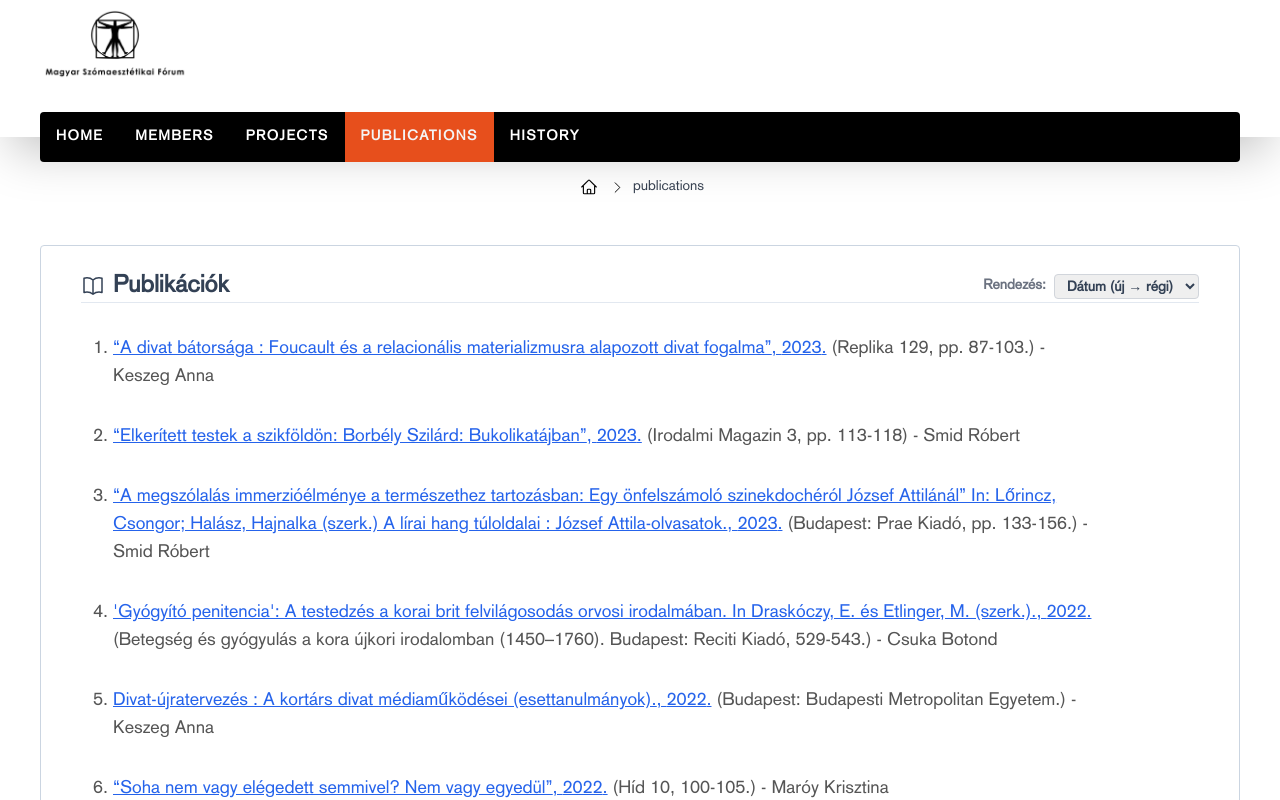
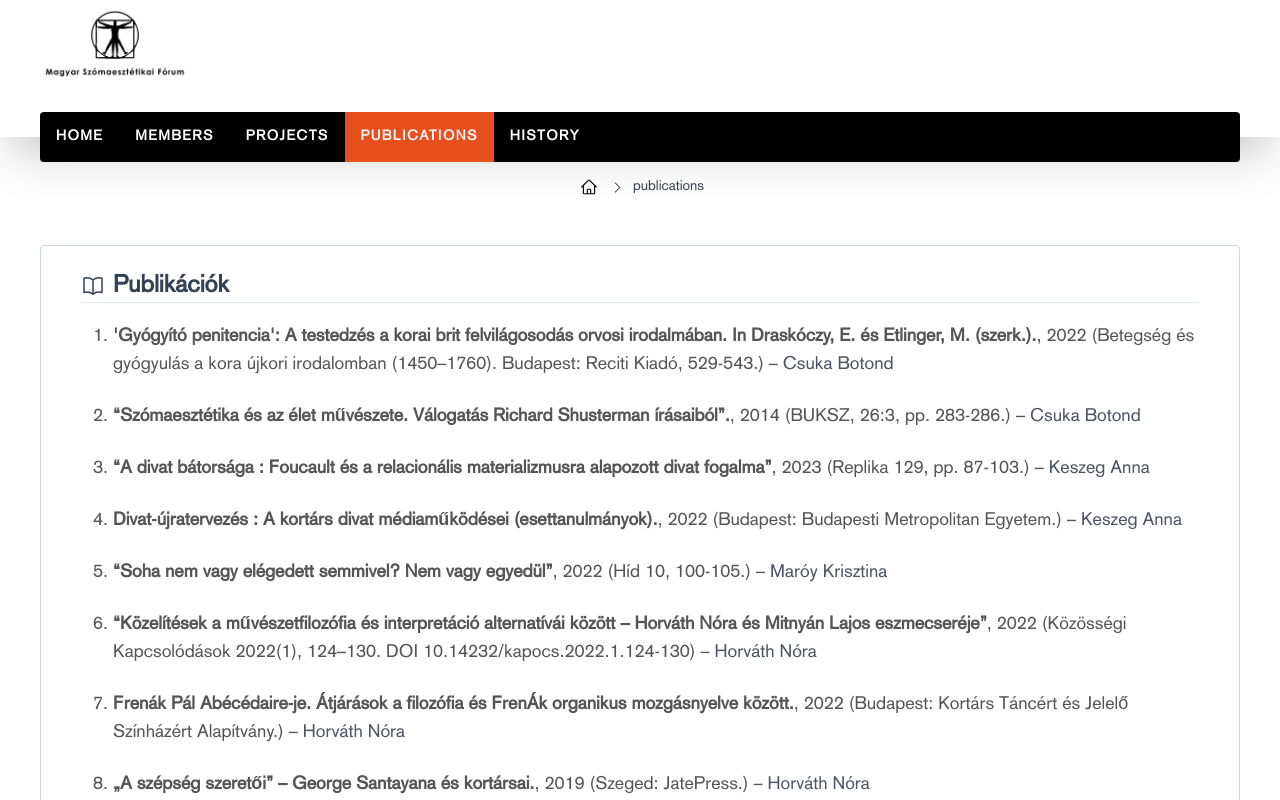
Before and after one commit to balumartin/hfs-app, a Next.js app: page /publications in a window 1280 px wide. Shown: the top 800 px of the page. Built offline with nearby package versions, Linux system fonts and the light colour scheme.

Commit message:
fix errors

```diff
--- a/src/app/publications/page.tsx
+++ b/src/app/publications/page.tsx
@@ -1,48 +1,10 @@
 "use client";
 
 import { MEMBERS } from "@/constants";
-import { useState } from "react";
-import { useMemo } from "react";
 
-interface Publication {
-  title: string;
-  year: string;
-  author: string;
-  image: string;
-  source: string;
-}
-const sortFunctions = {
-  "year-desc": (a: Publication, b: Publication) => b.year - a.year,
-  "year-asc": (a: Publication, b: Publication) => a.year - b.year,
-  "title-asc": (a: Publication, b: Publication) =>
-    a.title.localeCompare(b.title),
-  "title-desc": (a: Publication, b: Publication) =>
-    b.title.localeCompare(a.title),
-  "author-asc": (a: Publication, b: Publication) =>
-    a.author.localeCompare(b.author),
-  "author-desc": (a: Publication, b: Publication) =>
-    b.author.localeCompare(a.author),
-};
-
-export default function HomePage() {
-  const [sortType, setSortType] = useState("year-desc");
-
-  const allPublications: Publication[] = MEMBERS.flatMap((m) =>
-    m.publications.map((pub) => ({
-      ...pub,
-      image: m.profileImg,
-      author: m.name,
-    }))
-  );
-
-    // const sorted = [...allPublications].sort(sortFunctions[sortType]);
-
-  const sortedPublications = useMemo(() => {
-    return [...allPublications].sort(sortFunctions[sortType]);
-  }, [allPublications, sortType]);
-
+export default function Page() {
   return (
-    <section className="mx-container bg-opacity-95 b-container py-6 px-10 mb-10">
+    <section className="mx-container b-container py-6 px-10 mb-10">
       <div className="mb-5 w-full flexStart font-bold text-2xl text-slate-700 border-b border-slate-200">
         <div className="flex-1 flex items-center gap-2">
           <svg
@@ -59,40 +21,21 @@ export default function HomePage() {
               d="M12 6.042A8.967 8.967 0 0 0 6 3.75c-1.052 0-2.062.18-3 .512v14.25A8.987 8.987 0 0 1 6 18c2.305 0 4.408.867 6 2.292m0-14.25a8.966 8.966 0 0 1 6-2.292c1.052 0 2.062.18 3 .512v14.25A8.987 8.987 0 0 0 18 18a8.967 8.967 0 0 0-6 2.292m0-14.25v14.25"
             />
           </svg>
-          <h3>Publikációk</h3>
-        </div>
-
-        <div className="flex-1 flex justify-end items-center">
-          <label htmlFor="sort" className="mr-2 text-sm text-gray-500">
-            Rendezés:
-          </label>
-          <select
-            id="sort"
-            className="border border-gray-300 rounded px-2 py-1 text-sm"
-            value={sortType}
-            onChange={(e) => setSortType(e.target.value)}
-          >
-            <option value="year-desc">Dátum (új &rarr; régi)</option>
-            <option value="year-asc">Dátum (régi &rarr; új)</option>
-            <option value="title-asc">Cím (A–Z)</option>
-            <option value="title-desc">Cím (Z–A)</option>
-            <option value="author-asc">Szerző (A–Z)</option>
-            <option value="author-desc">Szerző (Z–A)</option>
-          </select>
+          <h1>Publikációk</h1>
         </div>
       </div>
-
-      <ol className="relative w-[90%] text-lg list-decimal ml-4 pl-4 my-8">
-        {sortedPublications.map((data, idx) => (
-          <li key={idx} className="mt-8">
-            <p>
-              <a href="#" target="_blank" className="inline text-blue-600 underline">
-                {data.title}, {data.year}.
-              </a>{" "}
-              ({data.source}) - {data.author}
-            </p>
-          </li>
-        ))}
+      <ol className="list-decimal ml-4 pl-4 space-y-6">
+        {MEMBERS.flatMap((member) =>
+          member.publications.map((pub, index) => (
+            <li key={`${member.name}-${index}`} className="text-lg">
+              <p>
+                <span className="font-semibold">{pub.title}</span>, {pub.year} (
+                {pub.source}) –{" "}
+                <span className="text-gray-600">{member.name}</span>
+              </p>
+            </li>
+          ))
+        )}
       </ol>
     </section>
   );
--- a/src/components/Header.tsx
+++ b/src/components/Header.tsx
@@ -10,7 +10,7 @@ import { useState } from "react";
 export default function Header() {
   const pathname = usePathname();
 
-  const [isOpen, setIsOpen] = useState("");
+  const [isOpen, setIsOpen] = useState();
 
   return (
     <header className="shadow-2xl">
```
